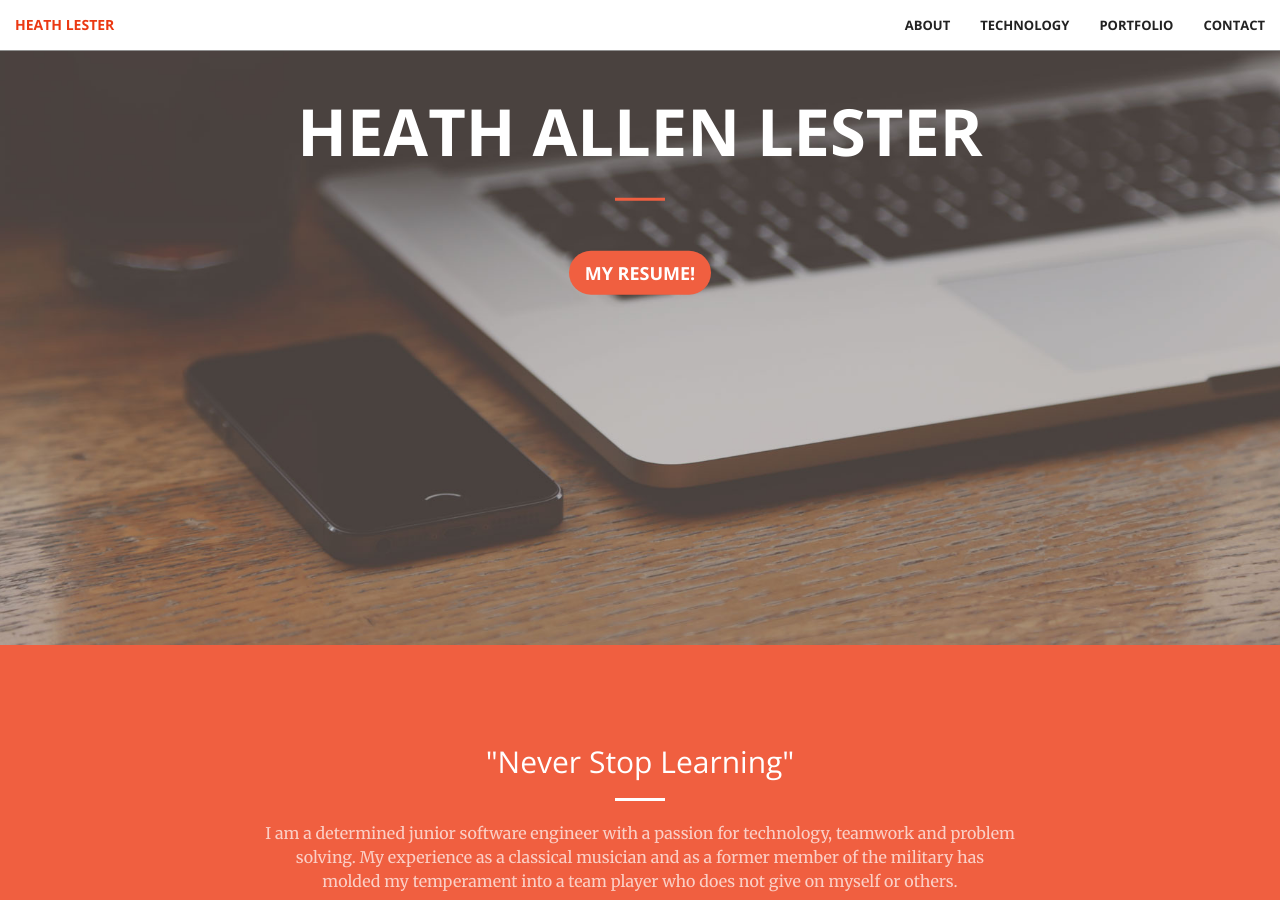
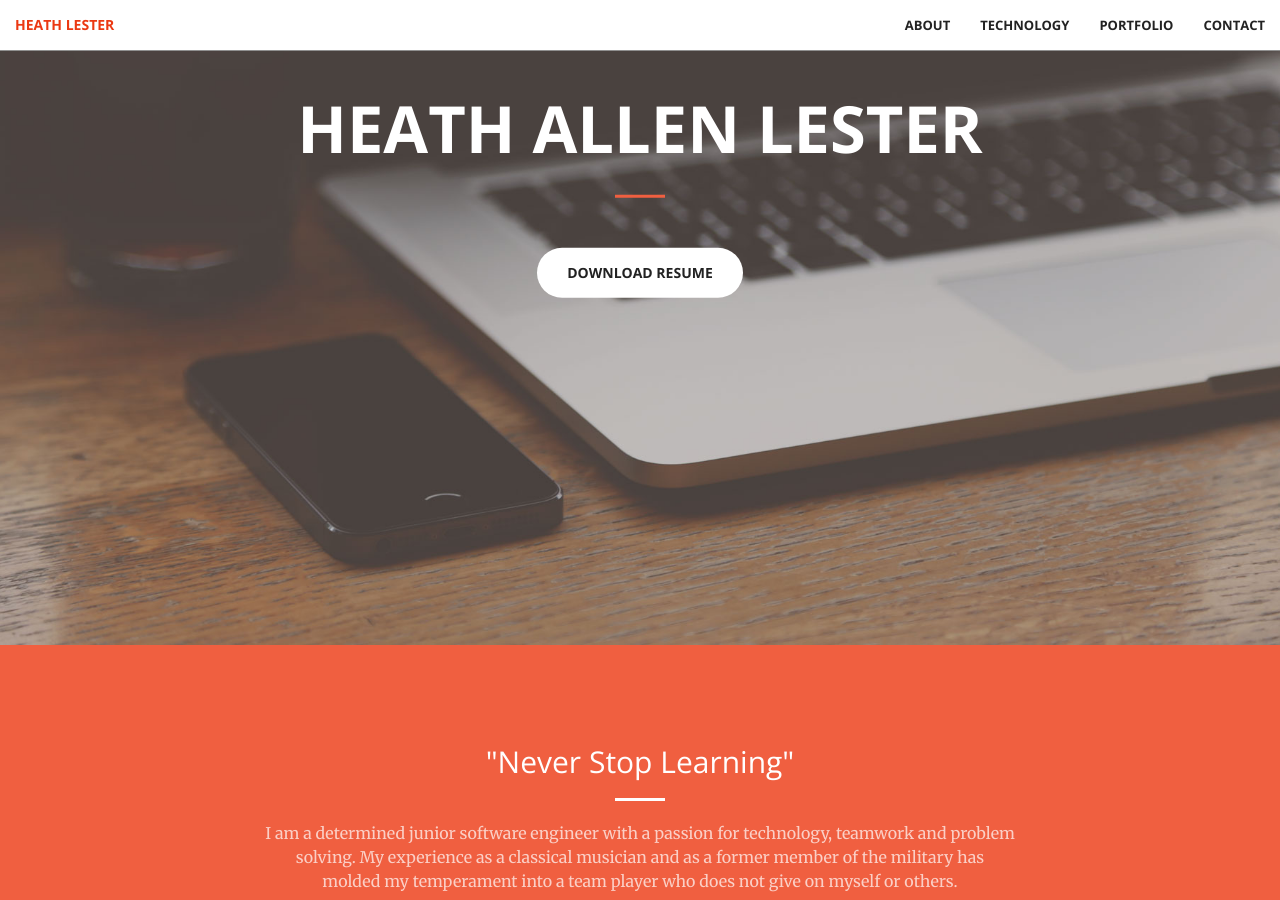
Before and after one commit to Heath-Lester/Heath-Lester.github.io, a Jekyll site: the page built from index.html, in a window 1280 px wide and 900 px high, scrolled down 255 px. Built offline with Jekyll 4.4.1, drawn with Linux system fonts in a browser that asks for light colours; nearby versions of some CDN libraries; some of the changed text lies outside the part shown.

Commit message:
adjusted icon sizes and download button

```diff
--- a/_includes/contact.html
+++ b/_includes/contact.html
@@ -4,24 +4,23 @@
             <div class="col-lg-8 col-lg-offset-2 text-center">
                 <h2 class="section-heading">Contact Information</h2>
                 <hr class="primary">
-                <p>Contact me directly!</p>
             </div>
         <div class="col-lg-2 col-lg-offset-2 text-center">
             <a href="https://www.linkedin.com/in/{{ site.linkedin_username }}/">
-                <i class="fab fa-linkedin fa-3x wow bounceIn" data-wow-delay=".3s"></i>
+                <i class="fab fa-linkedin fa-3x wow bounceIn" data-wow-delay=".2s"></i>
                 <p>{{ site.linkedin_username }}</p>
             </a>
         </div>
         <br>
         <div class="col-lg-2 col-lg-offset-1 text-center">
             <a href="mailto:{{ site.email }}">
-            <i class="fas fa-envelope fa-3x wow bounceIn" data-wow-delay=".6s"></i>
+            <i class="fas fa-envelope fa-3x wow bounceIn" data-wow-delay=".4s"></i>
                 <p>{{ site.email }}</p>
             </a>
         </div>
         <div class="col-lg-2 col-lg-offset-1 text-center">
             <a href="https://github.com/{{ site.github_username }}">
-            <i class="fab fa-github fa-3x wow bounceIn" data-wow-delay=".9s"></i>
+            <i class="fab fa-github fa-3x wow bounceIn" data-wow-delay=".6s"></i>
                 <p>{{ site.github_username }}</p>
             </a>
         </div>
--- a/_includes/header.html
+++ b/_includes/header.html
@@ -4,8 +4,8 @@
             <h1 href="#about">Heath Allen Lester</h1>
             <hr>
             <p></p>
-            <a href="../img/heath_lester_resume_3_4.pdf" class="btn btn-primary btn-lg"
-            Download="heath_lester_resume_3_4.pdf">My Resume!</a>
+            <a href="../img/heath_lester_resume_3_4.pdf" class="btn btn-default btn-xl"
+            Download="heath_lester_resume_3_4.pdf">Download Resume</a>
         </div>
     </div>
 </header>
--- a/_includes/services.html
+++ b/_includes/services.html
@@ -60,8 +60,7 @@
             <div class="col-lg-3 col-md-6 text-center">
                 <div class="service-box">
                     <i class="fab fa-4x fab fab fa-npm wow bounceIn text-primary" data-wow-delay="1.4s"></i>
-                    <h3>Node Package Manager</h3>
-                    <p class="text-muted">Software Registry</p>
+                    <p class="text-muted">Node Package Manager</p>
                 </div>
             </div>
             <div class="col-lg-3 col-md-6 text-center">
```
Also changed, not shown: img/portfolio/postman.png.
